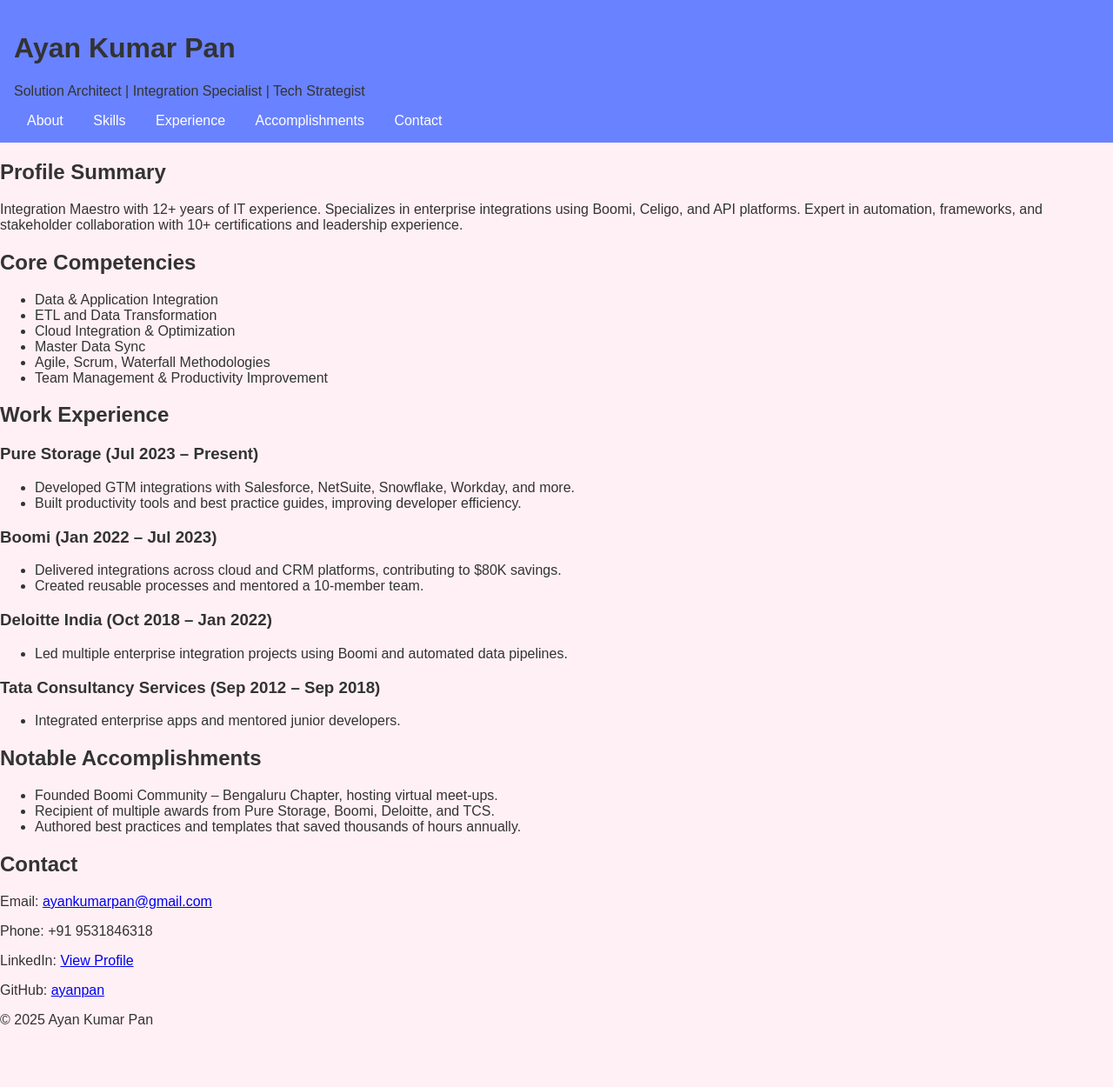
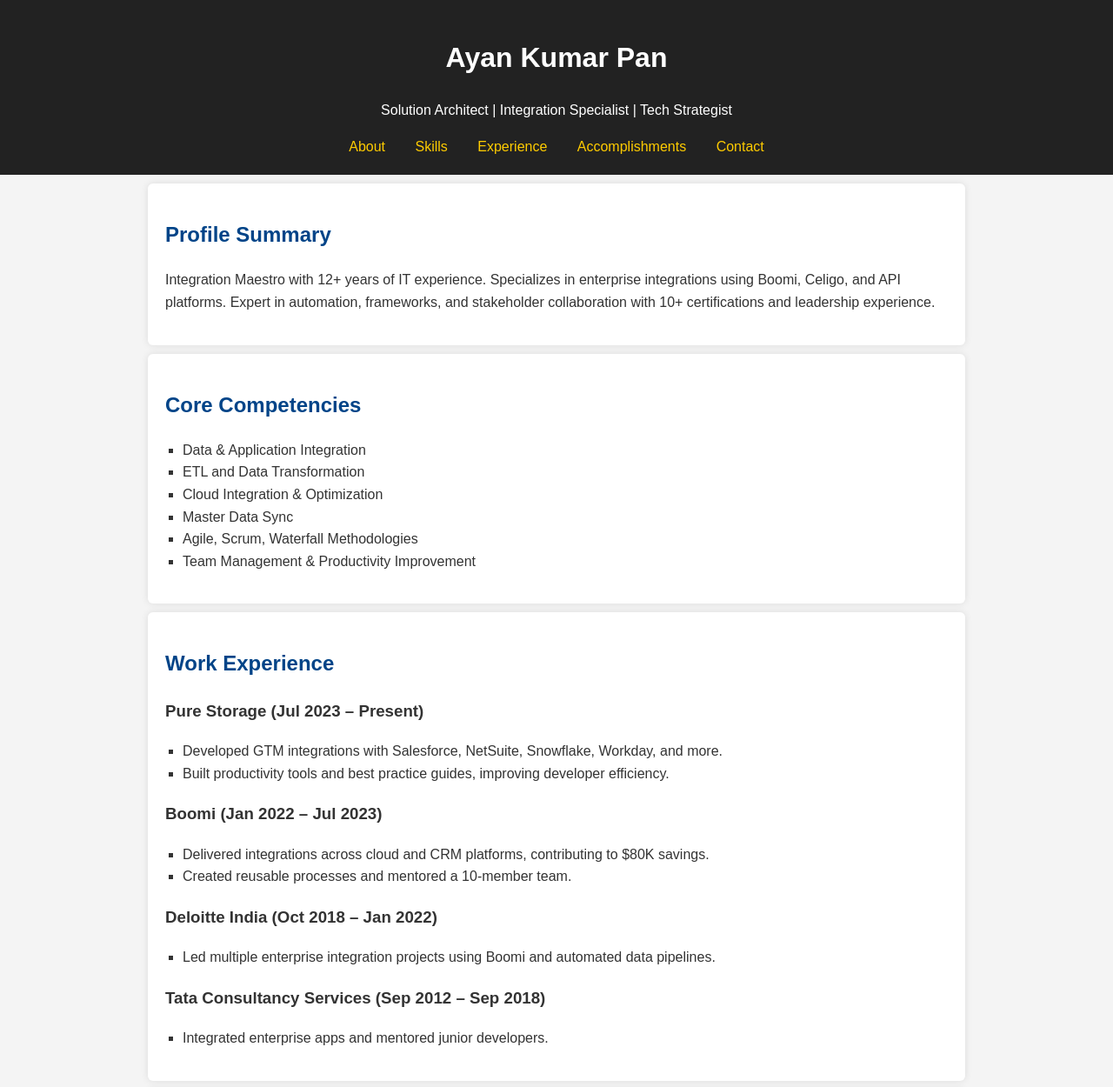
Before and after one commit to ayanpan/portfolio, a plain HTML site: page index.html in a window 1280 px wide. Shown: the top 1250 px of the page at 87% size. Before the commit the page ends 1198 px from the top, so only its background shows below. Drawn offline with Linux system fonts and the light colour scheme.

Commit message:
Update styles.css

```diff
--- a/styles.css
+++ b/styles.css
@@ -1,19 +1,21 @@
 body {
   font-family: Arial, sans-serif;
+  line-height: 1.6;
   margin: 0;
-  padding: 0;
-  background-color: #fff0f5;
+  background-color: #f4f4f4;
   color: #333;
 }
 
 header {
-  background-color: #6982ff;
-  padding: 1em;
+  background-color: #222;
+  color: #fff;
+  padding: 20px 10px;
+  text-align: center;
 }
 
 nav a {
-  color: white;
   margin: 0 15px;
+  color: #ffcc00;
   text-decoration: none;
 }
 
@@ -21,6 +23,28 @@
   text-decoration: underline;
 }
 
-main {
+section {
   padding: 20px;
+  background: #fff;
+  margin: 10px auto;
+  max-width: 900px;
+  border-radius: 6px;
+  box-shadow: 0 0 8px rgba(0,0,0,0.1);
 }
+
+h2 {
+  color: #004488;
+}
+
+ul {
+  list-style-type: square;
+  padding-left: 20px;
+}
+
+footer {
+  background-color: #222;
+  color: #fff;
+  text-align: center;
+  padding: 10px;
+  margin-top: 20px;
+}
```
